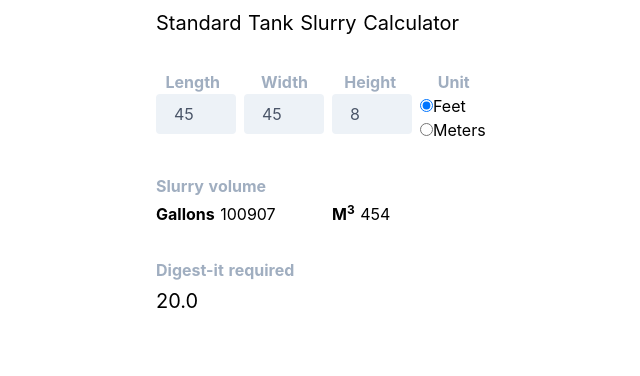
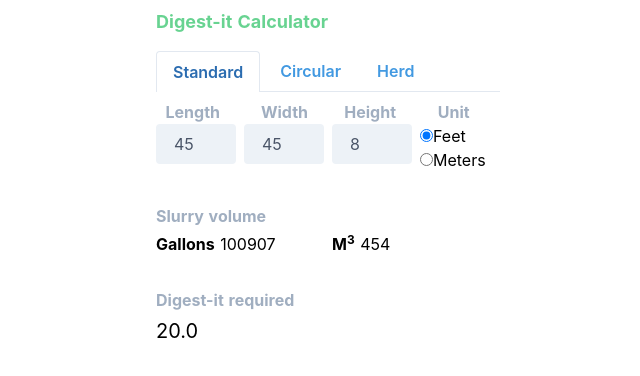
Before and after one commit to andyxmas/digest-it-calculator, a Nuxt app: page / in a window 1280 px wide. Shown: the top 376 px of the page, without its empty margins (312-952 px from the left). Built offline with nearby package versions, Linux system fonts and the light colour scheme.

Commit message:
circular tank

```diff
--- a/pages/index.vue
+++ b/pages/index.vue
@@ -1,9 +1,24 @@
 <template>
   <div class="container p-2">
-    <h1 class="text-xl mb-8">Standard Tank Slurry Calculator</h1>
+    <h1 class="mb-4 text-green-400 text-lg font-bold">Digest-it Calculator</h1>
 
+    <ul class="flex border-b mb-2">
+      <li :class="{'-mb-px': tab == 'standard'}" class="mr-1">
+        <a :class="{'border-l border-t border-r rounded-t  text-blue-700': tab == 'standard'}" class="bg-white inline-block py-2 px-4 text-blue-500 font-semibold" href="#" @click="setTab('standard')">Standard</a>
+      </li>
+      <li :class="{'-mb-px': tab == 'circular'}" class="mr-1">
+        <a :class="{'border-l border-t border-r rounded-t': tab == 'circular'}" class="bg-white inline-block py-2 px-4 text-blue-500 hover:text-blue-800 font-semibold" href="#" @click="setTab('circular')">Circular</a>
+      </li>
+      <li :class="{'-mb-px': tab == 'herd'}" class="mr-1">
+        <a :class="{'border-l border-t border-r rounded-t': tab == 'herd'}" class="bg-white inline-block py-2 px-4 text-blue-500 hover:text-blue-800 font-semibold" href="#" @click="setTab('herd')">Herd</a>
+      </li>
+    </ul>
+
+
+
+    <div v-if="tab != 'herd'">
       <div class="flex space-x-2">
-      <div>
+        <div v-if="tab == 'standard'">
           <label
             for="length"
             class="block text-gray-500 font-bold md:text-right mb-1 md:mb-0 pr-4"
@@ -18,7 +33,7 @@
             class="bg-gray-200 appearance-none border-2 border-gray-200 rounded py-2 px-4 text-gray-700 leading-tight focus:outline-none focus:bg-white focus:border-purple-500 w-20"
           />
         </div>
-      <div>
+        <div v-if="tab == 'standard'">
           <label
             for="width"
             class="block text-gray-500 font-bold md:text-right mb-1 md:mb-0 pr-4"
@@ -30,6 +45,21 @@
             inputmode="numeric"
             name="width"
             v-model="width"
+            class="bg-gray-200 appearance-none border-2 border-gray-200 rounded py-2 px-4 text-gray-700 leading-tight focus:outline-none focus:bg-white focus:border-purple-500 w-20"
+          />
+        </div>
+        <div v-if="tab == 'circular'">
+          <label
+            for="diameter"
+            class="block text-gray-500 font-bold md:text-right mb-1 md:mb-0 pr-4"
+          >
+            Diameter
+          </label>
+          <input
+            type="number"
+            inputmode="numeric"
+            name="diameter"
+            v-model="diameter"
             class="bg-gray-200 appearance-none border-2 border-gray-200 rounded py-2 px-4 text-gray-700 leading-tight focus:outline-none focus:bg-white focus:border-purple-500 w-20"
           />
         </div>
@@ -66,6 +96,7 @@
 
       </div>
 
+
 <h2 class="block text-gray-500 font-bold mb-1 pr-4 mt-8">Slurry volume</h2>
 <div class="flex space-x-2">
 
@@ -78,30 +109,55 @@
 <h2 class="block text-gray-500 font-bold mb-1 pr-4 mt-8">Digest-it required</h2>
 <p class="text-xl">{{ required}} </p>
   </div>
+  </div>
 </template>
 
 <script>
 export default {
   data: function () {
     return {
+      tab: 'standard',
       length: 45,
       width: 45,
       height: 8,
+      diameter: 10,
       unit: 'ft',
       per_m_divisor: 22.73,
       ft_to_m: 0.3048
     }
   },
+  methods: {
+    setTab: function(tab) {
+      this.tab = tab
+    }
+  },
   computed: {
     gallons: function() {
+      if(this.tab == 'standard') {
         if (this.unit == 'm') {
           return (this.length * this.width * this.height) * 219.969
         } else if (this.unit == 'ft') {
           return ( (this.length * this.ft_to_m) * (this.width * this.ft_to_m)  * (this.height * this.ft_to_m) ) * 219.969
         }
+      }
+      else if(this.tab='circular') {
+        return this.m3 * 219.9692
+      }
+
     },
     m3: function () {
+      if(this.tab == 'standard') {
         return this.gallons/1000 * 4.5
+      } else if(this.tab='circular') {
+        // =IF(M18="m",(((3.14159265359*(E18/2)^2)*I18)),((((E18/2)*0.3048)^2)*3.14159265359)*(I18*0.3048))
+        if (this.unit == 'm') {
+          return 3.14159265359 * ((this.diameter / 2) **2) * this.height
+        }
+        else if(this.unit == 'ft') {
+          return 3.14159265359 * ((this.diameter / 2 * 0.3048) **2) * (this.height * 0.3048)
+        }
+
+      }
     },
     required: function () {
       let amount = this.m3 / this.per_m_divisor
```
Lines whose indentation alone changed are shown as unchanged.
